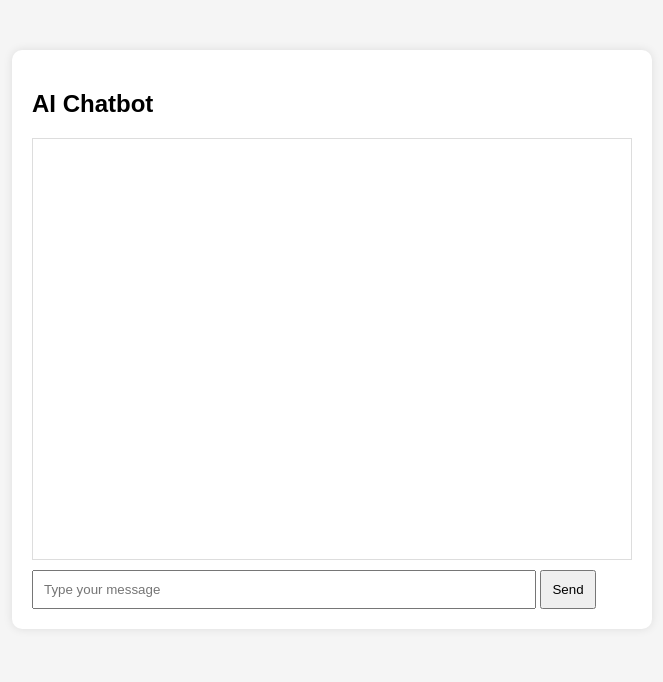
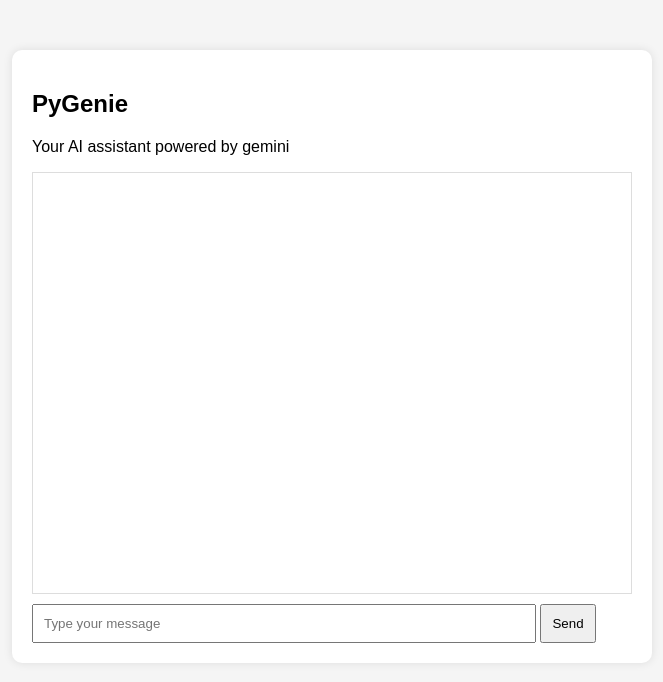
Before and after one commit to aman-k-rai/pygenie-ai-chatbot, a Flask app: page / in a window 1280 px wide. Shown: the top 682 px of the page, without its empty margins (308-971 px from the left). Run offline with Flask 3, Linux system fonts and the light colour scheme.

Commit message:
updated name of the app some ui changes

```diff
--- a/templates/index.html
+++ b/templates/index.html
@@ -1,7 +1,7 @@
 <!DOCTYPE html>
 <html>
 <head>
-<title>AI Chatbot</title>
+<title>PyGenie - AI</title>
 
 <style>
 
@@ -74,7 +74,8 @@ button{
 
 <div class="chat-container">
 
-<h2>AI Chatbot</h2>
+<h2>PyGenie</h2>
+<p> Your AI assistant powered by gemini</p>
 
 <div id="chatbox" class="chatbox"></div>
 
```
